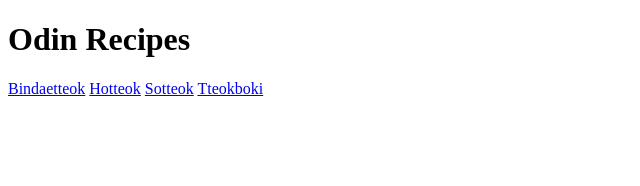
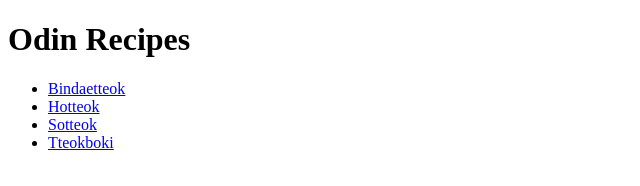
Before and after one commit to gwkwon10/odin-recipes, a plain HTML site: page index.html in a window 1280 px wide. Shown: the whole page, without its empty margins (0-640 px from the left). Drawn offline with Linux system fonts and the light colour scheme.

Commit message:
List recipe pages
Organized the recipe pages in the index page into an unordered list
for better visual organization

```diff
--- a/index.html
+++ b/index.html
@@ -6,9 +6,11 @@
     </head>
     <body>
         <h1>Odin Recipes</h1>
-        <a href="recipes/bindaetteok.html">Bindaetteok</a>
-        <a href="recipes/hotteok.html">Hotteok</a>
-        <a href="recipes/sotteok.html">Sotteok</a>
-        <a href="recipes/tteokboki.html">Tteokboki</a>
+        <ul>
+            <li><a href="recipes/bindaetteok.html">Bindaetteok</a></li>
+            <li><a href="recipes/hotteok.html">Hotteok</a></li>
+            <li><a href="recipes/sotteok.html">Sotteok</a></li>
+            <li><a href="recipes/tteokboki.html">Tteokboki</a></li>
+        </ul>
     </body>
 </html>
```
